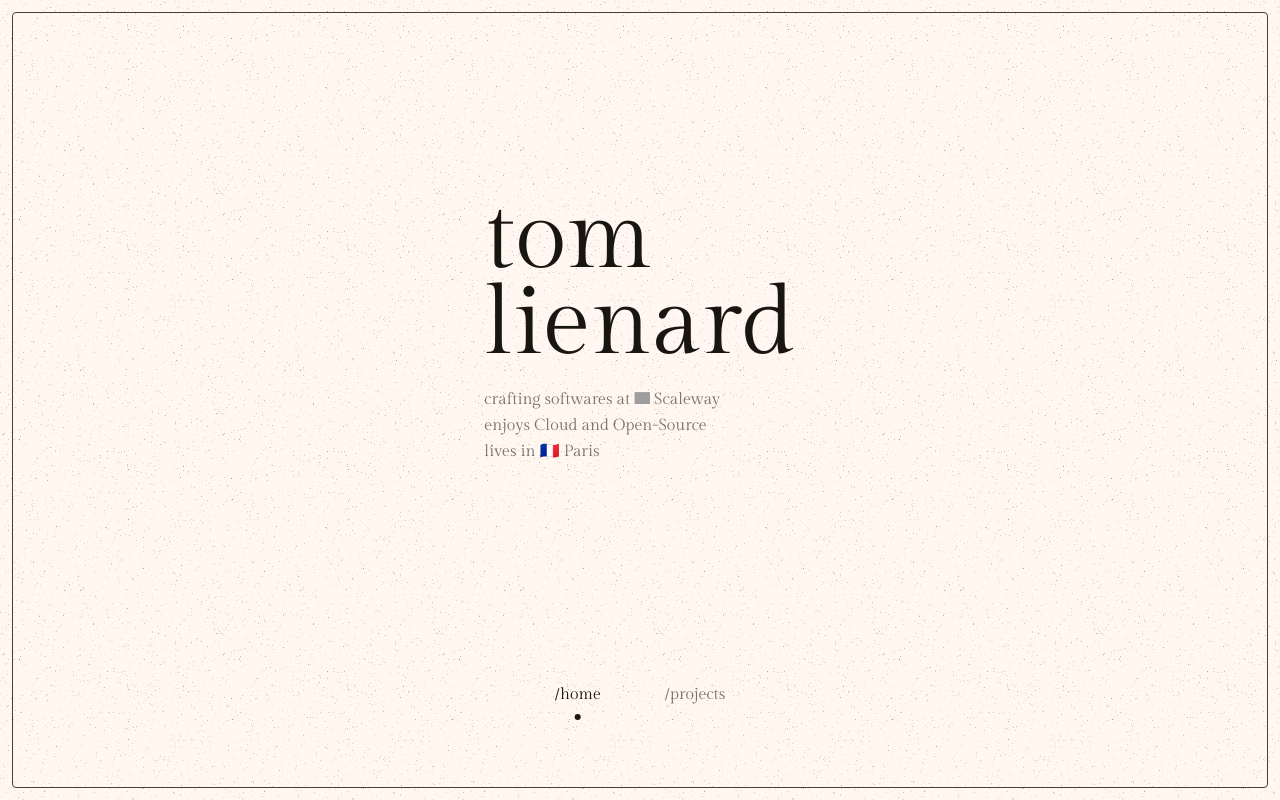
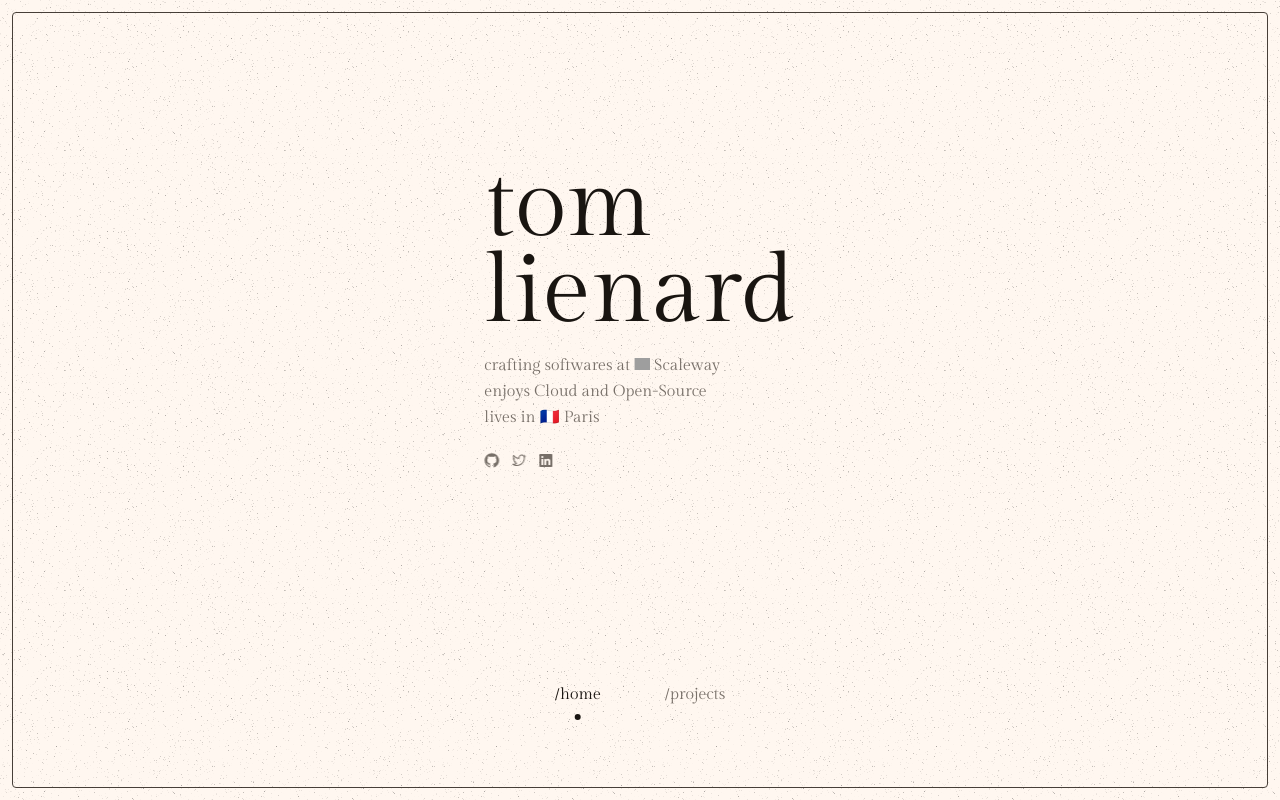
Before and after one commit to QuiiBz/portfolio, a Next.js app: page / in a window 1280 px wide. Built offline with nearby package versions, Linux system fonts and the light colour scheme; grey boxes are pictures that could not be loaded.

Commit message:
feat: socials links

```diff
--- a/app/globals.scss
+++ b/app/globals.scss
@@ -45,10 +45,11 @@ body {
     transform: translate(-50%, -50%);
 
     .title {
+      margin: 0 0 18px;
+
       span {
         font-size: 96px;
         color: var(--dark);
-        margin: 0;
         line-height: 86px;
         font-weight: normal;
         display: inline-block;
@@ -71,9 +72,28 @@ body {
       position: relative;
       width: max-content;
 
+      &.socials {
+        display: flex;
+        align-items: center;
+        gap: 12px;
+        margin-top: 18px;
+
+        a {
+          color: var(--gray);
+          text-decoration: none;
+          transition: .3s ease;
+          cursor: alias;
+
+          &:hover {
+            color: var(--dark);
+          }
+        }
+      }
+
       .icon {
         height: 12px;
         width: auto;
+        transition: .3s ease;
       }
 
       .prev {
@@ -100,7 +120,6 @@ body {
             position: absolute;
             top: 14px;
             left: 0;
-            // left: 70px;
           }
 
           a {
@@ -130,12 +149,22 @@ body {
     }
   }
 
-  .container:has(.subtitle:hover):hover > .subtitle {
+  .container:has(.subtitle:hover):hover > .subtitle,
+  .container:has(.subtitle:hover):hover > .subtitle.socials a {
     color: var(--grayer);
   }
 
-  .container .subtitle:hover {
+  .container:has(.subtitle:hover):hover > .subtitle .icon {
+    opacity: 0.4;
+  }
+
+  .container .subtitle:hover,
+  .container .subtitle.socials:hover a {
     color: var(--dark) !important;
+  }
+
+  .container .subtitle:hover .icon {
+    opacity: 1 !important;
   }
 }
 
--- a/app/page.tsx
+++ b/app/page.tsx
@@ -1,3 +1,4 @@
+import { GitHubLogoIcon, LinkedInLogoIcon, TwitterLogoIcon } from "@radix-ui/react-icons"
 import Link from "next/link"
 
 export const metadata = {
@@ -20,15 +21,26 @@ export default function Home() {
           <span style={{ animationDelay: `${(index + 4) / 10}s` }} key={`${letter}-${index}`}>{letter}</span>
         ))}
       </h1>
-      <p className="subtitle">
+      <p className="subtitle" style={{ animationDelay: '1s' }}>
         crafting softwares at <img src="/scaleway.png" alt="Scaleway logo" className="icon" /> Scaleway
         <span className="prev">
           <span className="exp" data-desc="Frontend developer">2021 ⸺ <Link href="https://scaleway.com" target="_blank">Scaleway</Link></span>
           <span className="exp" data-desc="Engine & open-source">2021 ⸺ <Link href="https://fig.io" target="_blank">Fig</Link></span>
         </span>
       </p>
-      <p className="subtitle">enjoys Cloud and Open-Source</p>
-      <p className="subtitle">lives in 🇫🇷 Paris</p>
+      <p className="subtitle" style={{ animationDelay: '1.1s' }}>enjoys Cloud and Open-Source</p>
+      <p className="subtitle" style={{ animationDelay: '1.2s' }}>lives in 🇫🇷 Paris</p>
+      <p className="subtitle socials" style={{ animationDelay: '1.3s' }}>
+        <Link href="https://github.com/QuiiBz" target="_blank">
+          <GitHubLogoIcon />
+        </Link>
+        <Link href="https://twitter.com/tomlienard" target="_blank">
+          <TwitterLogoIcon />
+        </Link>
+        <Link href="https://linkedin.com/in/tom-lienard/" target="_blank">
+          <LinkedInLogoIcon />
+        </Link>
+      </p>
     </div>
   )
 }
```
